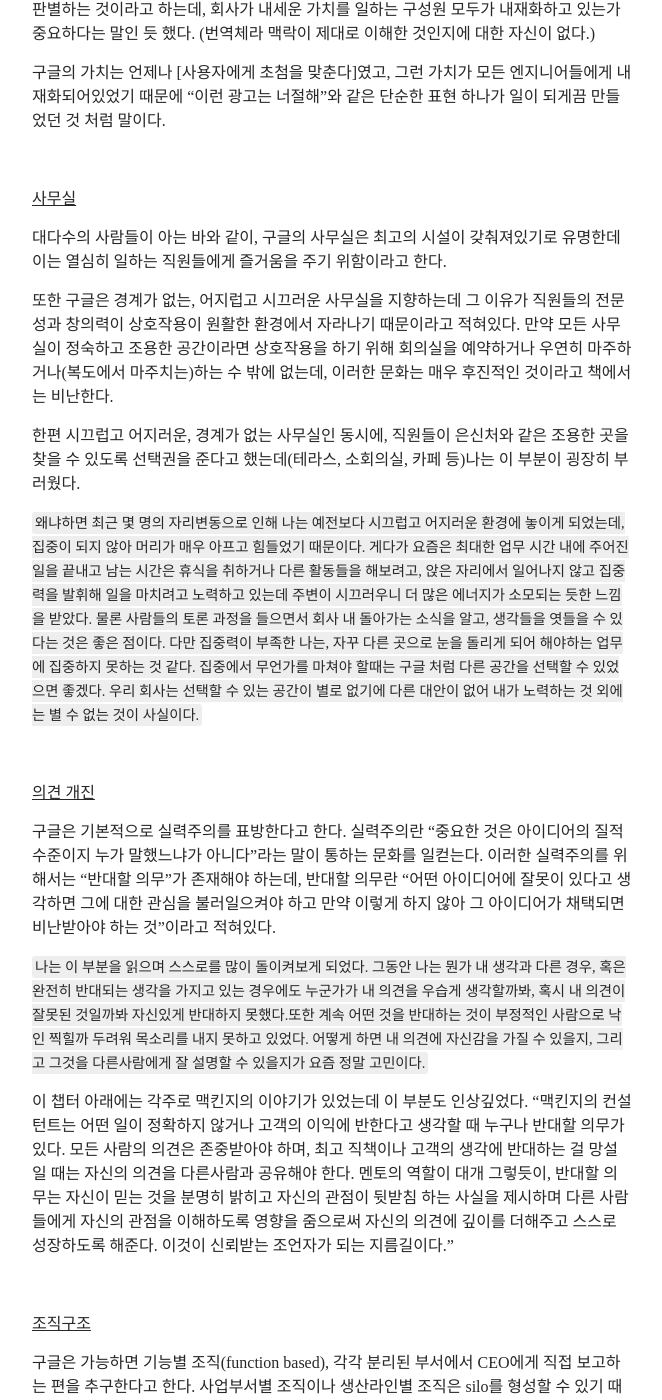
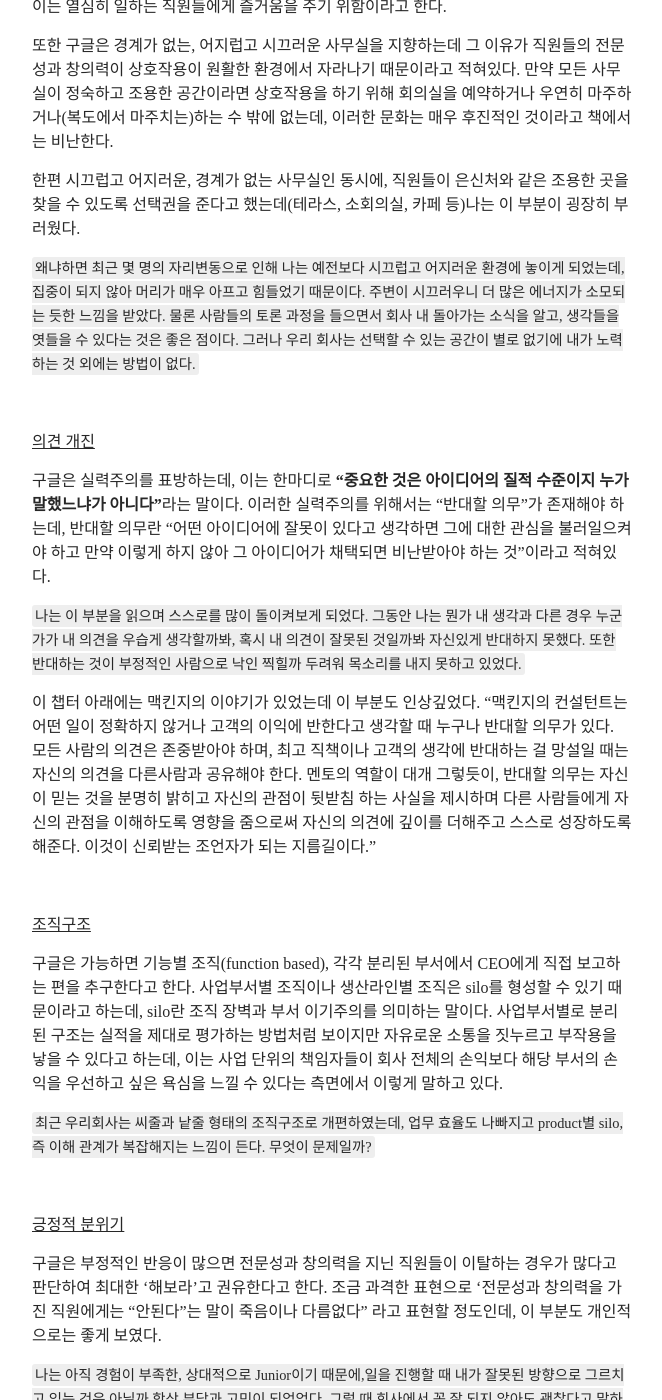
Before and after one commit to rohegg/rohegg.github.io, a Jekyll site: the page built from _posts/2017-06-11-How google works.md, in a window 1280 px wide and 1400 px high, scrolled down 1686 px. Shown: the whole window, without its empty margins (308-970 px from the left). Built offline with Jekyll 4.4.1, drawn with Linux system fonts in a browser that asks for light colours; some of the changed text lies outside the part shown.

Commit message:
edit some posts

```diff
--- a/_posts/2017-06-11-How google works.md
+++ b/_posts/2017-06-11-How google works.md
@@ -5,21 +5,20 @@
 ---
 
 
-이 책은 강남역 yes24를 구경하던 중 구입하게 되었다. 책을 살 때는 보통 최근에 내가 궁금했던 것들, 혹은 공부하고 싶은 것에 관련된 책을 많이 사는 편인데, 요즘 회사 문화라는 것이 뭘까, 나는 어떤 문화를 가진 회사에 다니고 있는 것일까 등의 생각이 많이 들던 차라 <u>구글은 어떻게 <b>일하는가</b></u>라는 제목을 보고 바로 읽고 싶어졌다. 또한 중고 서적의 매력인 새 책의 반값도 되지 않는 가격도 이 책을 구입하게 만드는 동인으로는 충분했다.
+이 책은 강남역 yes24를 구경하던 중 구입하게 되었다.
+책을 살 때는 보통 최근에 내가 궁금했던 것들, 혹은 공부하고 싶은 것에 관련된 책을 많이 사는 편인데, 요즘 회사 문화라는 것이 뭘까, 나는 어떤 문화를 가진 회사에 다니고 있는 것일까 등의 생각이 많이 들던 차라 <u>구글은 어떻게 <b>일하는가</b></u>라는 제목을 보고 바로 읽고 싶어졌다.
 
+구글의 회장인 에릭 슈미트를 중심으로, 수석 부사장인 조너선 로젠버그가 함께 집필한 이 책은 구글의 방식이 어떤지 개략적으로 설명을 해주는 7가지 챕터로 나누어 구글의 일하는 방식이 어떤지 자세하게 설명해주고 있다.
 
-구글의 회장인 에릭 슈미트를 중심으로, 수석 부사장인 조너선 로젠버그가 함께 집필한 이 책은 구글의 방식이 어떤지 개략적으로 설명을 해주는 [들어가면서], 그리고 [문화, 전략, 재능, 결정, 소통, 혁신, 결론]의 총 7가지 챕터로 나누어 구글의 일하는 방식이 어떤지 자세하게 설명해주고 있다.
 나는 글을 쓰는 지금까지 [들어가면서, 문화, 전략, 재능] 챕터를 읽었으며 그 중 전략 챕터는 제외하고, 인상깊었던 내용과 소감을 여기에 담아보고자 한다.
 
 <br>
 
 **들어가면서**
 
-구글의 구성원 대다수가 엔지니어라는 사실은 익히 들어 알고 있었지만, 책에 나오는 셰릴 샌드버그의 일화를 통해 구글이 엔지니어 출신의 구성원을 얼마나 중시하는 지를 다시 알 수 있었다. (에릭이 처음 구글에 들어와 현재 페이스북 최고운영책임자(COO)인 셰릴 샌드버그(Sheryle Sendberg)를 채용하려고 했을 때, 다른 창업주들은 셰릴이 엔지니어 출신이 아니라는 이유로 반대했다고 한다.)
+구글의 구성원 대다수가 엔지니어라는 사실은 익히 들어 알고 있었지만, 책에 나오는 셰릴 샌드버그의 일화를 통해 구글이 엔지니어 출신의 구성원을 얼마나 중시하는 지를 다시 알 수 있었다. ``(에릭이 처음 구글에 들어와 현재 페이스북 최고운영책임자(COO)인 셰릴 샌드버그(Sheryle Sendberg)를 채용하려고 했을 때, 다른 창업주들은 셰릴이 엔지니어 출신이 아니라는 이유로 반대했다고 한다.)``
 
-구글이 대다수 구성원을 엔지니어들로 구성하려고 하는 이유는, 너무 당연하게도 그들의 제품이 기술혁신을 통해 만들어지는 제품들이기 때문이다. 단순한 소프트웨어/하드웨어가 아니라 혁신적인 기술력으로 우수제품을 만드는 것이 그들의 경쟁력이기 때문에, 구글의 구성원은 엔지니어여야만 하는 것이다.
-
-세르게이와 래리가(구글의 공동창업자들) 에릭과 조너선을 데려온 것도 그들이 엔지니어로서의 면모가 있었기 때문이라고 한다. 에릭은 Unix전문가이자 Java 발명에 공로가 있었으며, 조너선은 경제학자이지만, 애플과 익사이트 앳홈에 있을 때 제품개발을 장려하는 혁신주의자였다.
+**구글이 대다수 구성원을 엔지니어들로 구성하려고 하는 이유는, 너무 당연하게도 그들의 제품이 기술혁신을 통해 만들어지는 제품들이기 때문이다.** 단순한 소프트웨어/하드웨어가 아니라 혁신적인 기술력으로 우수제품을 만드는 것이 그들의 경쟁력이기 때문에, 구글의 구성원은 엔지니어여야만 하는 것이다.
 
 ``
 대다수의 구성원이 엔지니어라는 것은 구글의 구성원 누구나, 제품을 기획하고, 만들고 혁신을 일으킬 수 있다는 의미다. 내가 다니고 있는 회사는 서비스를 기획하는 사람과 개발하는 사람이 나뉘어져있는데, 이 부분을 읽으면서 과연 어느 것이 더 좋은 것일까 생각해보게 되었다. 어떻게 보면 역할을 나눠 맡는 것이 더 전문적이고 효율적으로 보이지만, 구글의 책을 읽다보니 이러한 구성이 비효율적인 것은 아닐까 하는 생각이 들었다. 기획과 개발이라는 두 개의 톱니바퀴가 돌아가다보면 결국은 서로의 생각을 잘 전달하기 위한 커뮤니케이션 비용이 발생하고, 원활하게 동기화 되지 않을 경우 다른 방향으로 길을 잃지 않고 원래의 기획한 방향으로 잘 가게끔 만드는데 많은 노력이 발생하는 경우가 있는 것 같다.
@@ -39,8 +38,6 @@
 
 이 일화에서 구글의 문화를 좀 더 발견해보자면 이런 것이지 않을까한다. 보통의 회사에서 자사의 제품에 문제가 있다는 것을 발견하면 비상회의를 소집하거나, 해당 책임자를 불러 문제 해결을 지시할 것이다. 하지만 구글은 게시판에 붙여놓은 인쇄물 하나가 그 모든 절차 없이 문제를 해결하게끔 하였으며, 훗날 그 해결방식은 구글이 가장 많은 수익을 내고있는 애드워즈의 엔진이 되었다는 것. 구글의 문화란 무엇인지를 완벽히 설명해주는 일화다.
 
-에릭은 문화라는 것은 대개 저절로 형성되는 것이며 쉽게 변하지 않기 때문에 직장생활을 할 때에는 회사가 어떤 문화를 가지고 있는지 심사숙고하여 결정하라고 말한다. 가장 좋은 방법은 핵심 부서에 독창적인 인물이 있는가, 그리고 자기 자신만큼이나 회사의 비전을 믿는가를 판별하는 것이라고 하는데, 회사가 내세운 가치를 일하는 구성원 모두가 내재화하고 있는가 중요하다는 말인 듯 했다. (번역체라 맥락이 제대로 이해한 것인지에 대한 자신이 없다.)
-
 구글의 가치는 언제나 [사용자에게 초첨을 맞춘다]였고, 그런 가치가 모든 엔지니어들에게 내재화되어있었기 때문에 "이런 광고는 너절해"와 같은 단순한 표현 하나가 일이 되게끔 만들었던 것 처럼 말이다.
 
 <br>
@@ -54,7 +51,7 @@
 한편 시끄럽고 어지러운, 경계가 없는 사무실인 동시에, 직원들이 은신처와 같은 조용한 곳을 찾을 수 있도록 선택권을 준다고 했는데(테라스, 소회의실, 카페 등)나는 이 부분이 굉장히 부러웠다.
 
 ``
-왜냐하면 최근 몇 명의 자리변동으로 인해 나는 예전보다 시끄럽고 어지러운 환경에 놓이게 되었는데, 집중이 되지 않아 머리가 매우 아프고 힘들었기 때문이다. 게다가 요즘은 최대한 업무 시간 내에 주어진 일을 끝내고 남는 시간은 휴식을 취하거나 다른 활동들을 해보려고, 앉은 자리에서 일어나지 않고 집중력을 발휘해 일을 마치려고 노력하고 있는데 주변이 시끄러우니 더 많은 에너지가 소모되는 듯한 느낌을 받았다. 물론 사람들의 토론 과정을 들으면서 회사 내 돌아가는 소식을 알고, 생각들을 엿들을 수 있다는 것은 좋은 점이다. 다만 집중력이 부족한 나는, 자꾸 다른 곳으로 눈을 돌리게 되어  해야하는 업무에 집중하지 못하는 것 같다. 집중에서 무언가를 마쳐야 할때는 구글 처럼 다른 공간을 선택할 수 있었으면 좋겠다. 우리 회사는 선택할 수 있는 공간이 별로 없기에 다른 대안이 없어 내가 노력하는 것 외에는 별 수 없는 것이 사실이다.
+왜냐하면 최근 몇 명의 자리변동으로 인해 나는 예전보다 시끄럽고 어지러운 환경에 놓이게 되었는데, 집중이 되지 않아 머리가 매우 아프고 힘들었기 때문이다. 주변이 시끄러우니 더 많은 에너지가 소모되는 듯한 느낌을 받았다. 물론 사람들의 토론 과정을 들으면서 회사 내 돌아가는 소식을 알고, 생각들을 엿들을 수 있다는 것은 좋은 점이다. 그러나 우리 회사는 선택할 수 있는 공간이 별로 없기에 내가 노력하는 것 외에는 방법이 없다.
 ``
 
 
@@ -63,13 +60,13 @@
 
 <u>의견 개진</u>
 
-구글은 기본적으로 실력주의를 표방한다고 한다. 실력주의란 "중요한 것은 아이디어의 질적 수준이지 누가 말했느냐가 아니다"라는 말이 통하는 문화를 일컫는다. 이러한 실력주의를 위해서는 "반대할 의무"가 존재해야 하는데, 반대할 의무란 "어떤 아이디어에 잘못이 있다고 생각하면 그에 대한 관심을 불러일으켜야 하고 만약 이렇게 하지 않아 그 아이디어가 채택되면 비난받아야 하는 것"이라고 적혀있다.
+구글은 실력주의를 표방하는데, 이는 한마디로 **"중요한 것은 아이디어의 질적 수준이지 누가 말했느냐가 아니다"**라는 말이다. 이러한 실력주의를 위해서는 "반대할 의무"가 존재해야 하는데, 반대할 의무란 "어떤 아이디어에 잘못이 있다고 생각하면 그에 대한 관심을 불러일으켜야 하고 만약 이렇게 하지 않아 그 아이디어가 채택되면 비난받아야 하는 것"이라고 적혀있다.
 
 ``
-나는 이 부분을 읽으며 스스로를 많이 돌이켜보게 되었다. 그동안 나는 뭔가 내 생각과 다른 경우, 혹은  완전히 반대되는 생각을 가지고 있는 경우에도 누군가가 내 의견을 우습게 생각할까봐, 혹시 내 의견이 잘못된 것일까봐 자신있게 반대하지 못했다.또한 계속 어떤 것을 반대하는 것이 부정적인 사람으로 낙인 찍힐까 두려워 목소리를 내지 못하고 있었다. 어떻게 하면 내 의견에 자신감을 가질 수 있을지, 그리고 그것을 다른사람에게 잘 설명할 수 있을지가 요즘 정말 고민이다.
+나는 이 부분을 읽으며 스스로를 많이 돌이켜보게 되었다. 그동안 나는 뭔가 내 생각과 다른 경우  누군가가 내 의견을 우습게 생각할까봐, 혹시 내 의견이 잘못된 것일까봐 자신있게 반대하지 못했다. 또한 반대하는 것이 부정적인 사람으로 낙인 찍힐까 두려워 목소리를 내지 못하고 있었다.
 ``
 
-이 챕터 아래에는 각주로 맥킨지의 이야기가 있었는데 이 부분도 인상깊었다. "맥킨지의 컨설턴트는 어떤 일이 정확하지 않거나 고객의 이익에 반한다고 생각할 때 누구나 반대할 의무가 있다. 모든 사람의 의견은 존중받아야 하며, 최고 직책이나 고객의 생각에 반대하는 걸 망설일 때는 자신의 의견을 다른사람과 공유해야 한다. 멘토의 역할이 대개 그렇듯이, 반대할 의무는 자신이 믿는 것을 분명히 밝히고 자신의 관점이 뒷받침 하는 사실을 제시하며 다른 사람들에게 자신의 관점을 이해하도록 영향을 줌으로써 자신의 의견에 깊이를 더해주고 스스로 성장하도록 해준다. 이것이 신뢰받는 조언자가 되는 지름길이다."
+이 챕터 아래에는 맥킨지의 이야기가 있었는데 이 부분도 인상깊었다. "맥킨지의 컨설턴트는 어떤 일이 정확하지 않거나 고객의 이익에 반한다고 생각할 때 누구나 반대할 의무가 있다. 모든 사람의 의견은 존중받아야 하며, 최고 직책이나 고객의 생각에 반대하는 걸 망설일 때는 자신의 의견을 다른사람과 공유해야 한다. 멘토의 역할이 대개 그렇듯이, 반대할 의무는 자신이 믿는 것을 분명히 밝히고 자신의 관점이 뒷받침 하는 사실을 제시하며 다른 사람들에게 자신의 관점을 이해하도록 영향을 줌으로써 자신의 의견에 깊이를 더해주고 스스로 성장하도록 해준다. 이것이 신뢰받는 조언자가 되는 지름길이다."
 
 <br>
 
@@ -78,10 +75,8 @@
 구글은 가능하면 기능별 조직(function based), 각각 분리된 부서에서 CEO에게 직접 보고하는 편을 추구한다고 한다. 사업부서별 조직이나 생산라인별 조직은 silo를 형성할 수 있기 때문이라고 하는데, silo란 조직 장벽과 부서 이기주의를 의미하는 말이다. 사업부서별로 분리된 구조는 실적을 제대로 평가하는 방법처럼 보이지만 자유로운 소통을 짓누르고 부작용을 낳을 수 있다고 하는데, 이는 사업 단위의 책임자들이 회사 전체의 손익보다 해당 부서의 손익을 우선하고 싶은 욕심을 느낄 수 있다는 측면에서 이렇게 말하고 있다.
 
 ``
-최근 우리회사는 씨줄과 낱줄 형태의 조직구조로 개편하였는데, function적인 측면을 맡고 있는 마케터 입장에서는 이러한 조직 구조가 마음에 들었다. 각 product 책임자들과 바로 의사결정을 할 수 있었기 때문이다. 또한 function 조직으로 움직일 때 보다 일의 진행이 원활하게 돌아가는 느낌이 들었는데, 각 product의 책임자들이 생겨 일을 추진하는 방향성이 빠르게 결정되었기 때문인 것 같다.
+최근 우리회사는 씨줄과 낱줄 형태의 조직구조로 개편하였는데, 업무 효율도 나빠지고  product별 silo, 즉 이해 관계가 복잡해지는 느낌이 든다. 무엇이 문제일까?
 ``
-
-다만 이 챕터에서 에릭이 걱정하는 silo가 어떤 것인지는 잘 이해하였고, 내가 만약 조직을 구성하면 어떻게 해야할까 짧게 떠올려 보았다. 무엇이 더 좋은지는 아직 잘 모르겠다.
 
 <br>
 
@@ -90,17 +85,16 @@
 구글은 부정적인 반응이 많으면 전문성과 창의력을 지닌 직원들이 이탈하는 경우가 많다고 판단하여 최대한 '해보라'고 권유한다고 한다. 조금 과격한 표현으로 '전문성과 창의력을 가진 직원에게는 "안된다"는 말이 죽음이나 다름없다" 라고 표현할 정도인데, 이 부분도 개인적으로는 좋게 보였다.
 
 ``
-나는 아직 경험이 부족한, 상대적으로 Junior이기 때문에,일을 진행할 때 내가 잘못된 방향으로 그르치고 있는 것은 아닐까 항상 부담과 고민이 되었었다. 그럴 때 회사에서 꼭 잘 되지 않아도 괜찮다고 말하면 굉장한 commitment가 생기곤 했는데, 나의 부담을 줄여주려는 회사의 배려가 느껴졌기 때문이다. 우리 회사에서도 나에게 일을 맡길 때 부정적인 반응을 보인적은 많지 않다. 주로 잘 안되도 괜찮다고 말하곤 했다. 물론  내가 생각했을 때도 준비가 부족한 부분은 pending된 적이 많지만..
+나는 아직 경험이 부족한, 상대적으로 Junior이기 때문에,일을 진행할 때 내가 잘못된 방향으로 그르치고 있는 것은 아닐까 항상 부담과 고민이 되었었다. 그럴 때 회사에서 꼭 잘 되지 않아도 괜찮다고 말하면 굉장한 commitment가 생기곤 했는데, 나의 부담을 줄여주려는 회사의 배려가 느껴졌기 때문이다. 하지만 이런 경우가 많지 않다는 것...
 ``
 
 <br>
 <br>
 
-
-마지막으로 에릭은 신생기업에서 문화를 구축하는 것은 비교적 쉽지만, 현재 존재하는 기업 문화를 바꾸는 것은 정말 어렵다고 강조한다. 모토롤라의 인수경험을 말하며, (모토롤라의 직원들이 구글의 문화를 바로 수용하지 못했으며, 의견을 내는 일에 수동적이었다는) 문화는 시간이 걸리는 일이며, 문화는 사내 구성원 모두의 자질을 향상시켜준다고 말한다.
+마지막으로 에릭은 신생기업에서 문화를 구축하는 것은 비교적 쉽지만, 현재 존재하는 기업 문화를 바꾸는 것은 정말 어렵다고 강조한다.
 
 ``
-회사의 문화가 중요하다는 말은 당연한 말임에도 불구하고, 나는 그동안 문화는 왜 중요하고 나에게 어떤 의미인지에 대해 생각해보지 않으려고 했었다. 회사 경험이 없어서 내가 판단하기는 부족하다고 여겼던 것이 그 이유인 것 같다. 생각해보면 문화라는 것은 어디든 있었고 (대학교  시절도) 어떤 문화 속에서 자랐느냐에 따라  사람의 내면과 외면이 모두 달라짐을 생각하면 문화의 성질이라는 것이 어떤 것인지는 정말 중요한 것 같다. 나는 현재 우리 회사의 문화를 어떻게 받아들이고, 그것을 어떻게 활용할 것인가(좋은의미로)를 이제는 정말 진지하게 생각해볼 필요가 있는 것 같다.
+회사의 문화가 중요하다는 말은 당연한 말임에도 불구하고, 나는 그동안 문화는 왜 중요하고 나에게 어떤 의미인지에 대해 생각해보지 않으려고 했었다. 회사 경험이 없어서 내가 판단하기는 부족하다고 여겼던 것이 그 이유인 것 같다. 생각해보면 문화라는 것은 어디든 있었고 (대학교  시절도) 어떤 문화 속에서 자랐느냐에 따라 사람의 내면과 외면이 모두 달라짐을 생각하면 문화의 성질이라는 것이 어떤 것인지는 정말 중요한 것 같다.
 ``
 
 <br>
@@ -109,7 +103,7 @@
 
 **재능**
 
-``개인적으로는 재능 챕터가 가장 궁금하고 읽고싶었던 부분이었다. 회사에 고용된 입장으로서 어떤 사람이 회사에서 원하는 사람이며, 재능이 있다고 판단되는지 궁금했기 때문이다. 내가 궁금해했던 내용과는 사뭇 다른 각도로 바라본 내용이었지만 굉장히 도움이 되었고 충분히 의미있었다.``
+``개인적으로는 재능 챕터가 가장 궁금하고 읽고싶었던 부분이었다. 회사에 고용된 입장으로서 어떤 사람이 회사에서 원하는 사람이며, 재능이 있다고 판단되는지 궁금했기 때문이다. 내가 궁금해했던 내용과는 사뭇 다른 내용이었지만 충분히 의미있었다.``
 
 
 <u>LAX-TEST</u>
@@ -122,7 +116,7 @@
 
 <u>꼭 좋아하는 유형이랑만 일할 수는 없다</u>
 
-구글은 기본적으로 다양한 모습을 존중하는 듯 하다. 정치색이 달라도 지적능력이나 창의성 면에서 비슷한 사람이라면 서로 대화할 수 있고, 같은 팀에 다른 두사람이 있기 때문에 더 발전할 수 있을 것이라고 말한다. 만약 직원들이 '사무실에서 가장 친한 동료'로만 구성되어있다면 조직을 동질적으로 변화시키고, 그것이 근시안을 만들어 실패의 요인이 될 수 있다고 말한다. 복합적인 관점, 다양성은 근시안을 막아주는 최고의 방어수단이라고.
+구글은 기본적으로 다양한 모습을 존중하는 듯 하다. 만약 직원들이 '사무실에서 가장 친한 동료'로만 구성되어있다면 조직을 동질적으로 변화시키고, 그것이 근시안을 만들어 실패의 요인이 될 수 있다고 말한다. 복합적인 관점, 다양성은 근시안을 막아주는 최고의 방어수단이라고.
 
 ``최근에 우리 회사는 너무 동질적인 사람들이 모여있는 것이 아닐까 하는 생각이 들었는데, 이 부분을 읽으면서도 또 생각해보게 되었다. 가끔 동료들이 너무 같은 말투를 쓰거나, 같은 성향을 보일 때 생각을 하게 되었는데 답답하게 느끼면서도 그것이 왜 문제가 되는지는 정확히 생각해내지 못했었다.``
 
```
Also changed, not shown: 1 other file.
